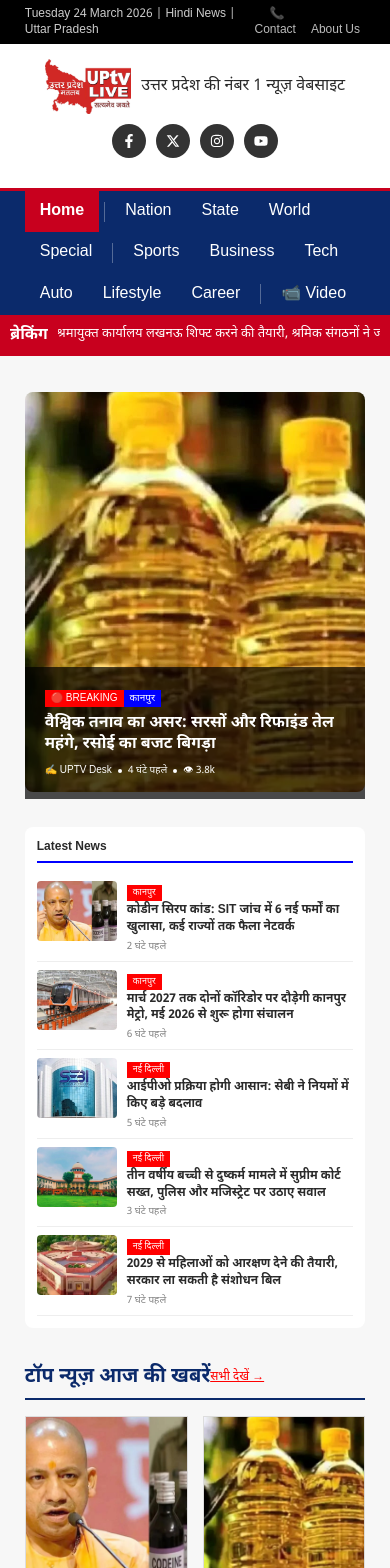
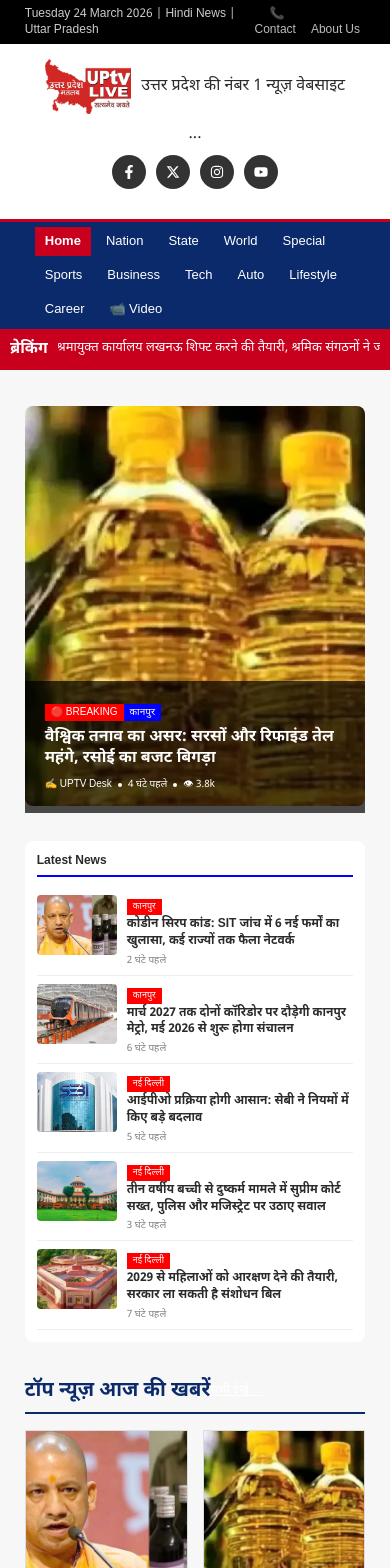
Before and after one commit to lets-make-ashwani/uptvlive, a React (Vite) app: page / in a window 390 px wide. Shown: the top 1568 px of the page. Built offline with nearby package versions, Linux system fonts and the light colour scheme.

Commit message:
youtube link

```diff
--- a/src/components/Header/Header.jsx
+++ b/src/components/Header/Header.jsx
@@ -32,7 +32,7 @@ const Header = () => {
           {/* BUTTONS */}
 
 
-
+          ...
 
           <div className="social">
 
--- a/src/components/Navbar/Navbar.css
+++ b/src/components/Navbar/Navbar.css
@@ -67,3 +67,22 @@ nav {
   text-decoration: none !important;
   color: white;
 }
+
+/* MOBILE NAVBAR */
+@media (max-width: 768px) {
+  .nav-inner {
+    overflow-x: auto;
+    gap: 5px;
+    padding: 5px 10px;
+  }
+
+  .nav-item {
+    font-size: 13px;
+    padding: 6px 10px;
+    white-space: nowrap;
+  }
+
+  .nav-divider {
+    display: none;
+  }
+}
--- a/src/components/Sidebar/Sidebar.jsx
+++ b/src/components/Sidebar/Sidebar.jsx
@@ -74,39 +74,6 @@ const Sidebar = () => {
         </div>
       </div>
 
-      {/* ▶️ VIDEOS */}
-      <div className="sidebar-section">
-        <div className="sidebar-title">▶️ Latest Videos</div>
-
-        {videoNews.map((item) => (
-          <Link
-            to={`/article/${item.slug}`}
-            key={item.id}
-            className="video-link"
-          >
-            <div className="video-item">
-
-              <img
-                src={item.image}
-                alt={item.title}
-                className="video-thumb"
-              />
-
-              <div>
-                <div className="video-title">
-                  {item.title}
-                </div>
-                <div className="video-meta">
-                  {item.views} views • {item.time}
-                </div>
-              </div>
-
-            </div>
-          </Link>
-        ))}
-
-        <div className="view-all">सभी वीडियो देखें →</div>
-      </div>
 
     </div>
   );
--- a/src/components/VideoSection/VideoSection.css
+++ b/src/components/VideoSection/VideoSection.css
@@ -17,3 +17,7 @@
   background: #222;
   padding: 20px;
 }
+
+.view-all{
+  color: white;
+}
--- a/src/components/VideoSection/VideoSection.jsx
+++ b/src/components/VideoSection/VideoSection.jsx
@@ -30,7 +30,7 @@ const VideoSection = () => {
 
         <div className="section-hdr">
           <div className="section-title">📺 न्यूज़ वीडियो</div>
-          <a href="#" className="view-all">सभी वीडियो →</a>
+          <a href="https://www.youtube.com/@UPtvLIVE1" className="view-all">सभी वीडियो →</a>
         </div>
 
         <div className="video-grid">
```
